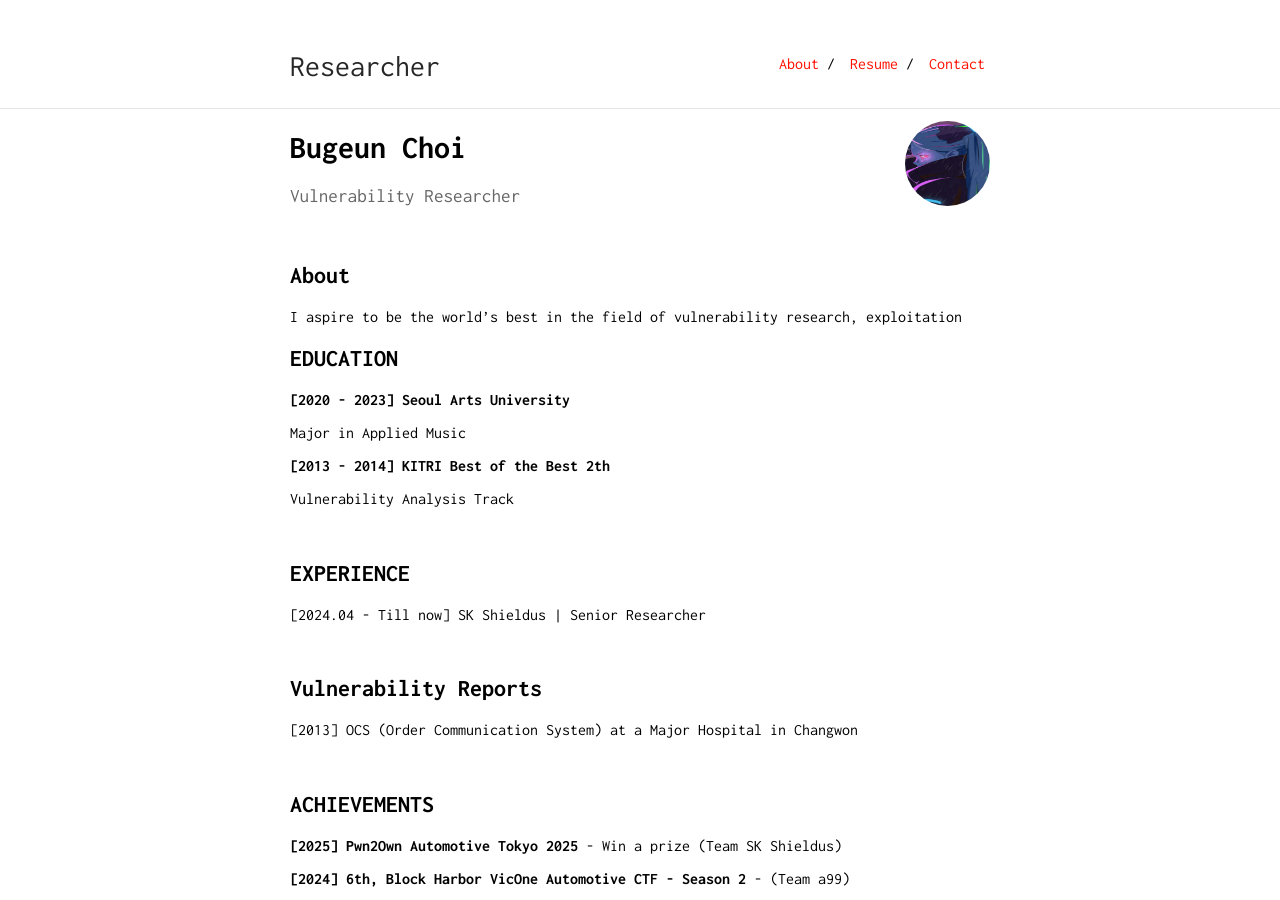
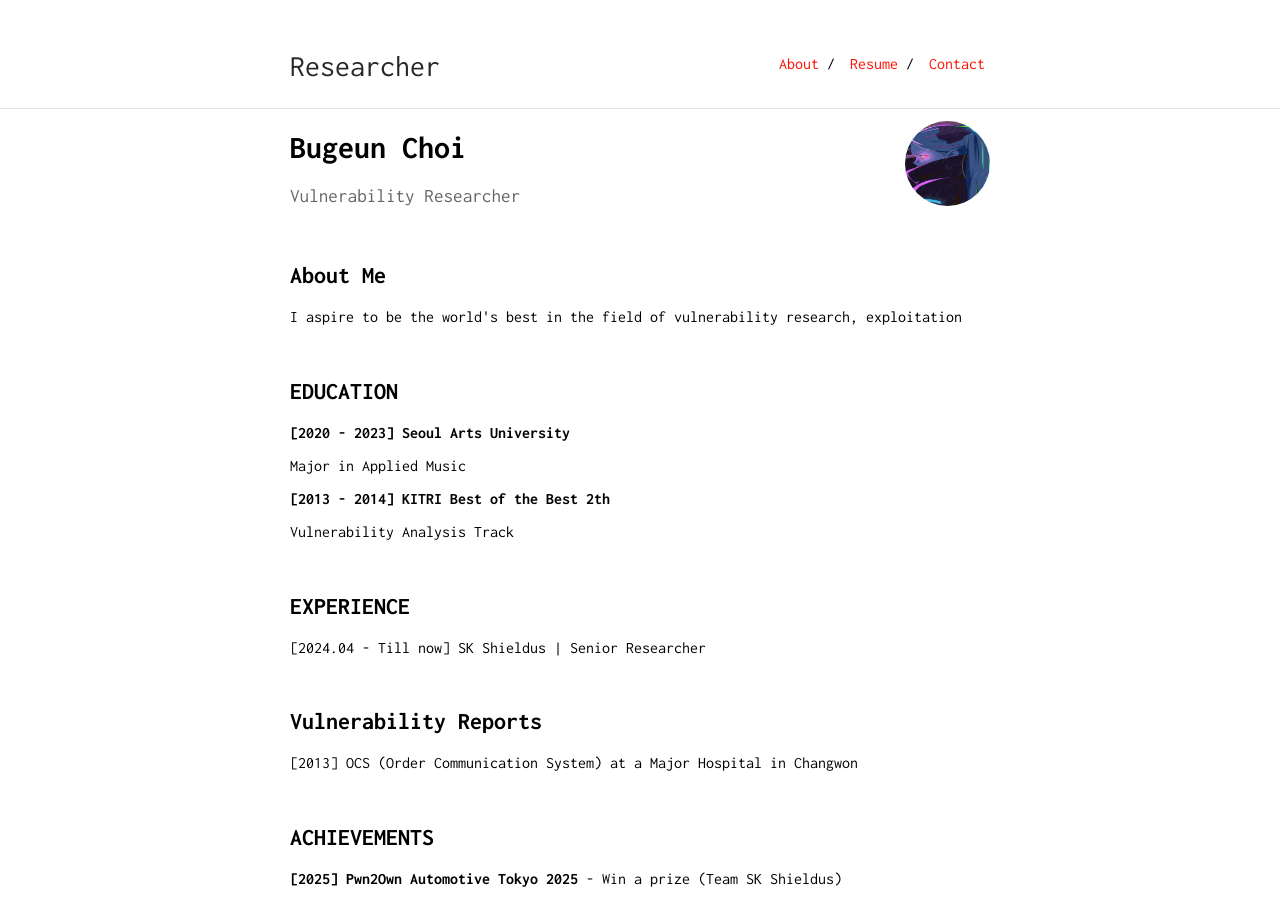
Before and after one commit to Bugeun/bugeun.github.io, a Jekyll site: the page built from index.md, in a window 1280 px wide and 900 px high. Built offline with Jekyll 4.4.1, drawn with Linux system fonts in a browser that asks for light colours.

Commit message:
Update index.md

```diff
--- a/index.md
+++ b/index.md
@@ -9,10 +9,10 @@ Vulnerability Researcher
 </p>
 &nbsp;
 
-## About
+## About Me
 
-I aspire to be the world's best in the field of vulnerability research, exploitation
-<br>
+<p>I aspire to be the world's best in the field of vulnerability research, exploitation</p>
+&nbsp;
 
 ## EDUCATION
 
```
